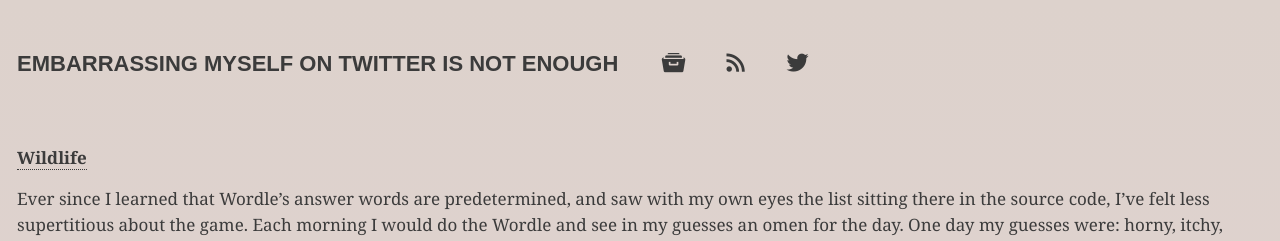
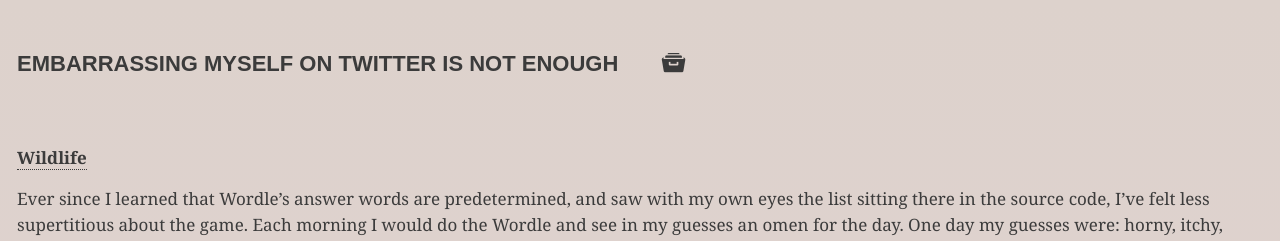
Before and after one commit to meanyhead/meanyhead.github.io, a Jekyll site: the page built from index.html, in a window 1280 px wide. Shown: the top 241 px of the page. Built offline with Jekyll 4.4.1, drawn with Linux system fonts in a browser that asks for light colours; the list of posts is cut into pages by our own code; comment, search, counter and statistics services are not loaded.

Commit message:
auto Fri 02/11/2022  10:34 PM

```diff
--- a/_layouts/default.html
+++ b/_layouts/default.html
@@ -24,8 +24,6 @@
             </header>
             <nav>
                 <a href="{{site.baseurl}}/archive" title="Archive"><i class="icon-archive"></i></a>
-                <a href="{{site.baseurl}}/feed.xml" title="RSS Feed"><i class="icon-rss"></i></a>
-                <a href="http://twitter.com/{{site.author_twitter}}" title="meanyhead on Twitter"><i class="icon-twitter"></i></a>
             </nav>
 
             <main>
--- a/index.html
+++ b/index.html
@@ -3,8 +3,10 @@ layout: default
 ---
 
 <!-- Show last 5 posts here -->
+{% assign number = 0 %}
 {% for post in paginator.posts %}
-	<article>
+    {% assign number = number + 1 %}
+	<article id="{{ number }}">
         <header>
             <h2><a href="{{site.baseurl}}{{post.url}}">{{ post.title }}</a></h2>
         </header>
--- a/publish_date.txt
+++ b/publish_date.txt
@@ -1 +1 @@
-Thu 02/10/2022
+Fri 02/11/2022
--- a/publish_time.txt
+++ b/publish_time.txt
@@ -1 +1 @@
-01:20 PM
+09:23 AM
```
